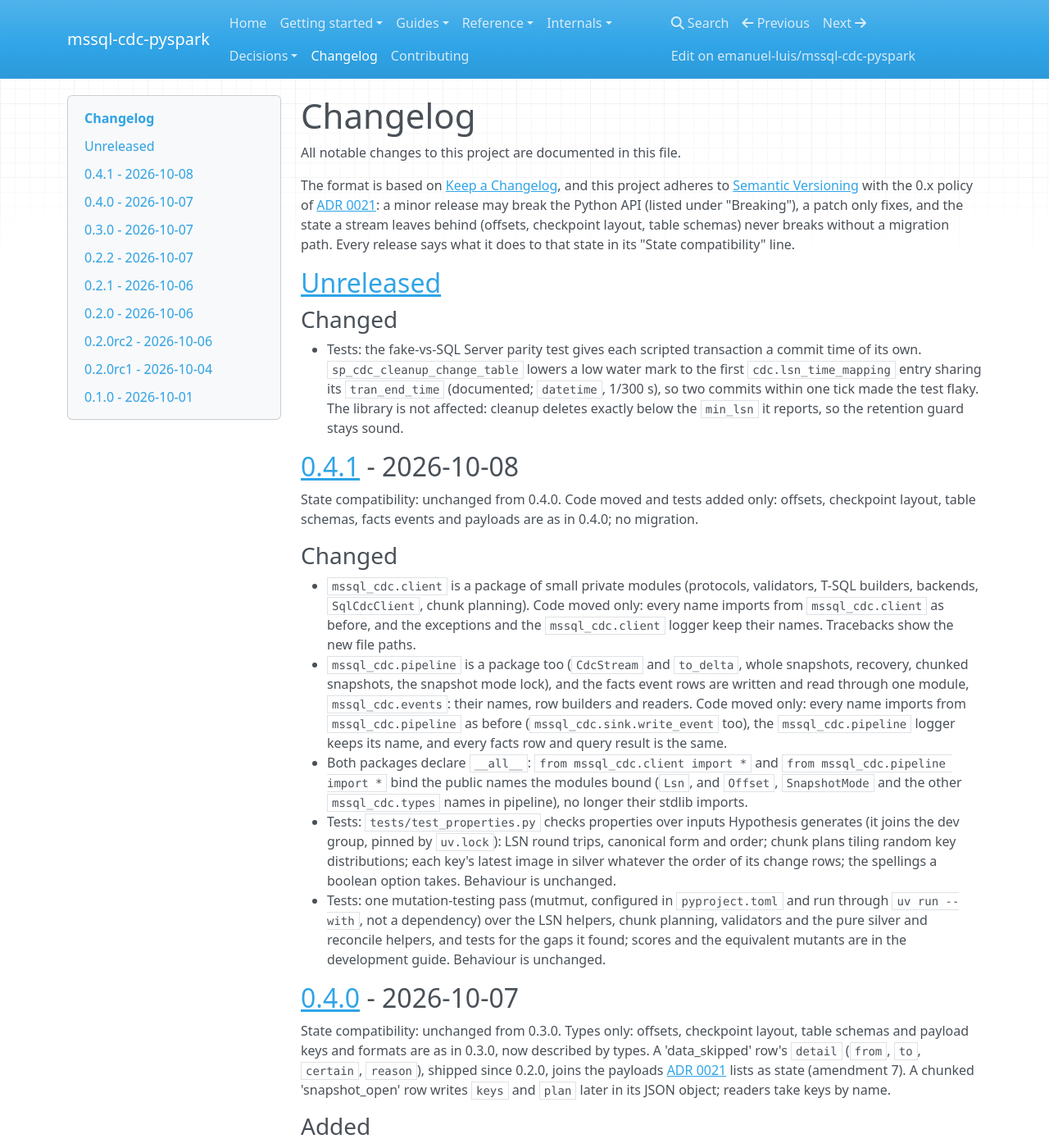
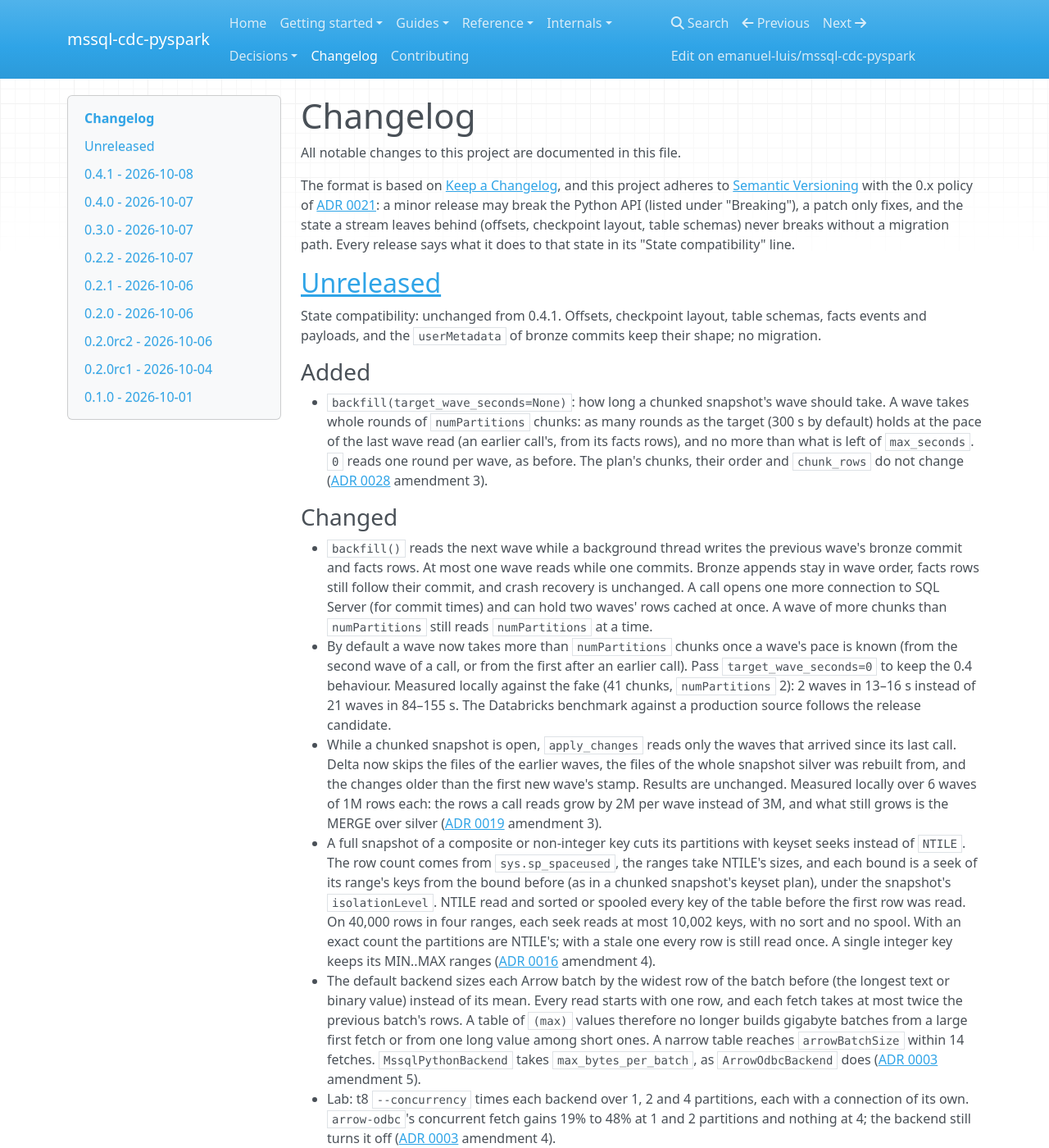
Before and after one commit to emanuel-luis/mssql-cdc-pyspark, an MkDocs documentation site: the page built from docs/changelog.md, in a window 1280 px wide and 1400 px high. Shown: the whole window at 82% size. Built offline with MkDocs 1.6.1, drawn with Linux system fonts in a browser that asks for light colours; nearby versions of some CDN libraries.

Commit message:
docs: 0.5.0 changes in the changelog; silver's wave filter ticked
[Unreleased] gathers the 0.5.0 work: backfill's read-ahead and
target_wave_seconds (ADR 0028 amendment 3), silver reading only the waves
since its position (ADR 0019 amendment 3), keyset seeks for full snapshots
(ADR 0016 amendment 4), batches sized by their widest row (ADR 0003
amendment 5) and arrow-odbc's concurrent fetch measured (ADR 0003
amendment 4). State compatibility: unchanged, no migration.

ROADMAP: the silver item is done; the Databricks validation stays open
until the benchmark.

```diff
--- a/CHANGELOG.md
+++ b/CHANGELOG.md
@@ -12,8 +12,63 @@ compatibility" line.
 
 ## [Unreleased]
 
+State compatibility: unchanged from 0.4.1. Offsets, checkpoint layout, table schemas, facts
+events and payloads, and the `userMetadata` of bronze commits keep their shape; no
+migration.
+
+### Added
+
+- `backfill(target_wave_seconds=None)`: how long a chunked snapshot's wave should take. A
+  wave takes whole rounds of `numPartitions` chunks: as many rounds as the target (300 s by
+  default) holds at the pace of the last wave read (an earlier call's, from its facts rows),
+  and no more than what is left of `max_seconds`. `0` reads one round per wave, as before.
+  The plan's chunks, their order and `chunk_rows` do not change
+  ([ADR 0028](https://emanuel-luis.github.io/mssql-cdc-pyspark/decisions/0028-chunked-snapshot-next-to-the-stream/)
+  amendment 3).
+
 ### Changed
 
+- `backfill()` reads the next wave while a background thread writes the previous wave's
+  bronze commit and facts rows. At most one wave reads while one commits. Bronze appends
+  stay in wave order, facts rows still follow their commit, and crash recovery is
+  unchanged. A call opens one more connection to SQL Server (for commit times) and can hold
+  two waves' rows cached at once. A wave of more chunks than `numPartitions` still reads
+  `numPartitions` at a time.
+- By default a wave now takes more than `numPartitions` chunks once a wave's pace is known
+  (from the second wave of a call, or from the first after an earlier call). Pass
+  `target_wave_seconds=0` to keep the 0.4 behaviour. Measured locally against the fake (41
+  chunks, `numPartitions` 2): 2 waves in 13–16 s instead of 21 waves in 84–155 s. The
+  Databricks benchmark against a production source follows the release candidate.
+- While a chunked snapshot is open, `apply_changes` reads only the waves that arrived since
+  its last call. Delta now skips the files of the earlier waves, the files of the whole
+  snapshot silver was rebuilt from, and the changes older than the first new wave's stamp.
+  Results are unchanged. Measured locally over 6 waves of 1M rows each: the rows a call
+  reads grow by 2M per wave instead of 3M, and what still grows is the MERGE over silver
+  ([ADR 0019](https://emanuel-luis.github.io/mssql-cdc-pyspark/decisions/0019-silver-helper-applies-the-change-log/)
+  amendment 3).
+- A full snapshot of a composite or non-integer key cuts its partitions with keyset seeks
+  instead of `NTILE`. The row count comes from `sys.sp_spaceused`, the ranges take NTILE's
+  sizes, and each bound is a seek of its range's keys from the bound before (as in a chunked
+  snapshot's keyset plan), under the snapshot's `isolationLevel`. NTILE read and sorted or
+  spooled every key of the table before the first row was read. On 40,000 rows in four
+  ranges, each seek reads at most 10,002 keys, with no sort and no spool. With an exact
+  count the partitions are NTILE's; with a stale one every row is still read once. A single
+  integer key keeps its MIN..MAX ranges
+  ([ADR 0016](https://emanuel-luis.github.io/mssql-cdc-pyspark/decisions/0016-bootstrap-snapshot-at-a-recorded-lsn/)
+  amendment 4).
+- The default backend sizes each Arrow batch by the widest row of the batch before (the
+  longest text or binary value) instead of its mean. Every read starts with one row, and
+  each fetch takes at most twice the previous batch's rows. A table of `(max)` values
+  therefore no longer builds gigabyte batches from a large first fetch or from one long
+  value among short ones. A narrow table reaches `arrowBatchSize` within 14 fetches.
+  `MssqlPythonBackend` takes `max_bytes_per_batch`, as `ArrowOdbcBackend` does
+  ([ADR 0003](https://emanuel-luis.github.io/mssql-cdc-pyspark/decisions/0003-mssql-python-default-backend/)
+  amendment 5).
+- Lab: t8 `--concurrency` times each backend over 1, 2 and 4 partitions, each with a
+  connection of its own. `arrow-odbc`'s concurrent fetch gains 19% to 48% at 1 and 2
+  partitions and nothing at 4; the backend still turns it off
+  ([ADR 0003](https://emanuel-luis.github.io/mssql-cdc-pyspark/decisions/0003-mssql-python-default-backend/)
+  amendment 4).
 - Tests: the fake-vs-SQL Server parity test gives each scripted transaction a commit time
   of its own. `sp_cdc_cleanup_change_table` lowers a low water mark to the first
   `cdc.lsn_time_mapping` entry sharing its `tran_end_time` (documented; `datetime`, 1/300 s),
```
Also changed, not shown: docs/ROADMAP.md (+1 -1 lines).
